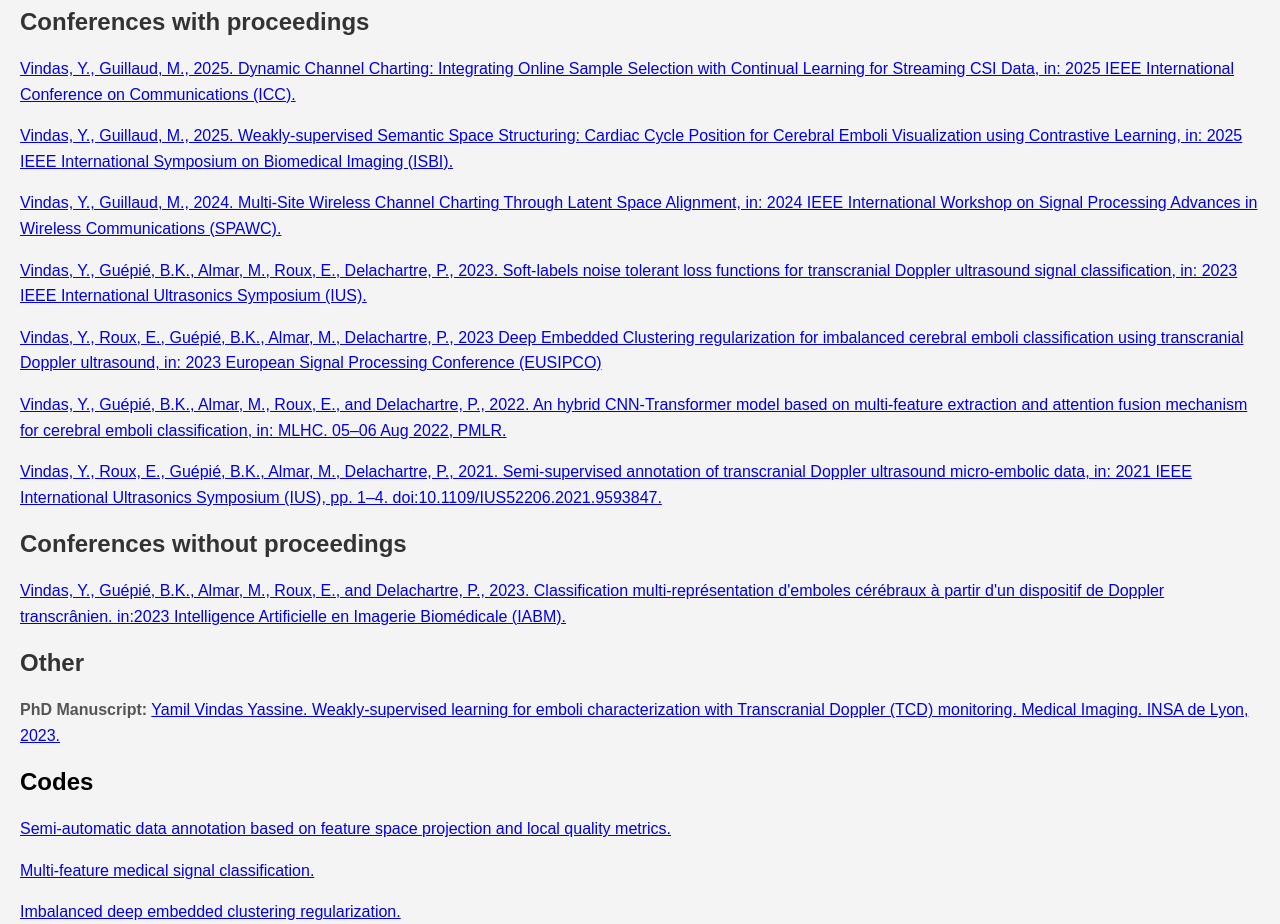
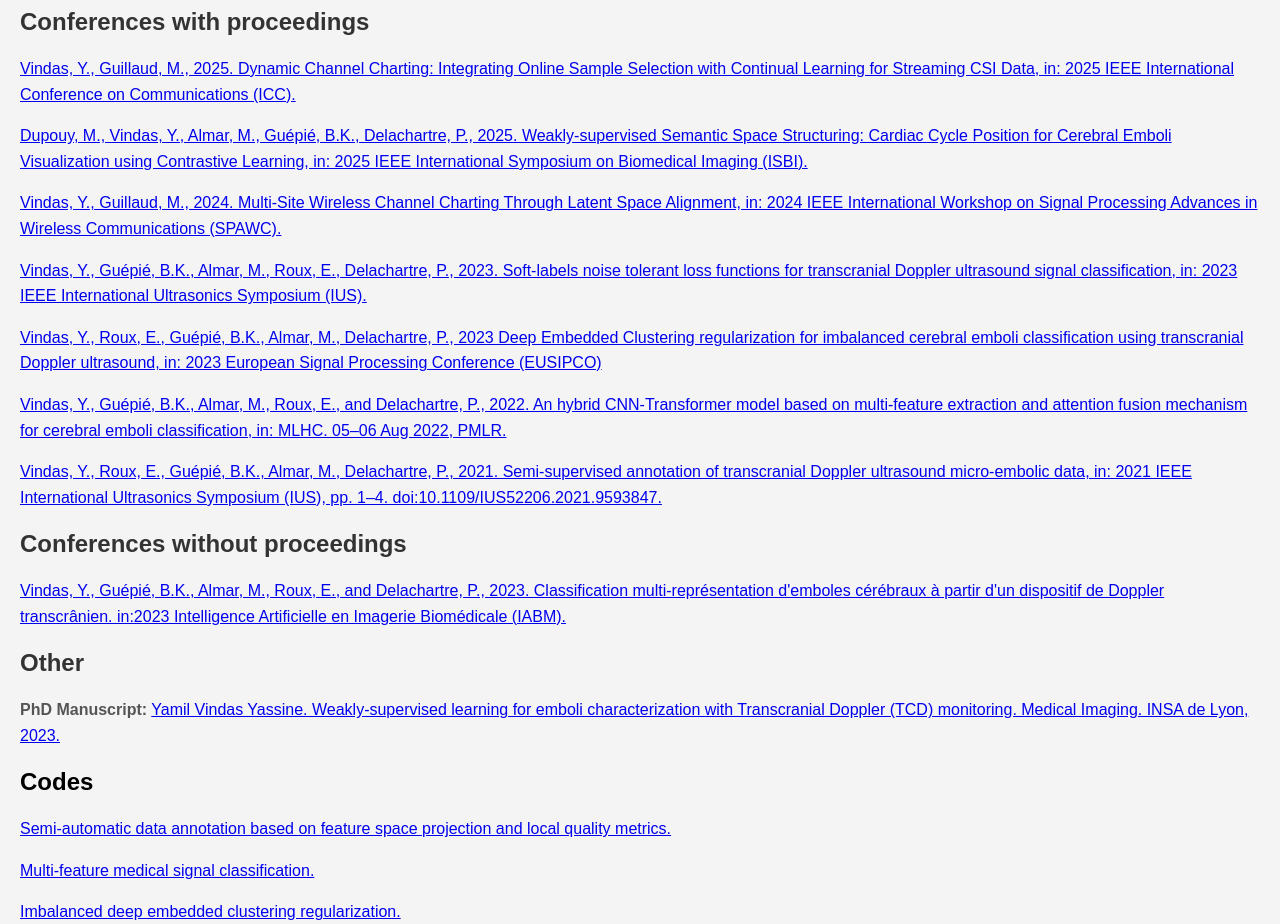
Before and after one commit to yamilvindas/yamilvindas.github.io, a plain HTML site: page index.html in a window 1280 px wide. Shown: the part 980-1904 px from the top of the page. Drawn offline with Linux system fonts and the light colour scheme.

Commit message:
Update index.html

```diff
--- a/index.html
+++ b/index.html
@@ -92,7 +92,7 @@
             <a href="https://hal.science/hal-04765610">Vindas, Y., Guillaud, M., 2025. Dynamic Channel Charting: Integrating Online Sample Selection with Continual Learning for Streaming CSI Data, in: 2025 IEEE International Conference on Communications (ICC).</a>
         </p>
         <p>
-            <a href="https://hal.science/hal-04922841v1">Vindas, Y., Guillaud, M., 2025. Weakly-supervised Semantic Space Structuring: Cardiac Cycle Position for Cerebral Emboli Visualization using Contrastive Learning, in: 2025 IEEE International Symposium on Biomedical Imaging (ISBI).</a>
+            <a href="https://hal.science/hal-04922841v1">Dupouy, M., Vindas, Y., Almar, M., Guépié, B.K., Delachartre, P., 2025. Weakly-supervised Semantic Space Structuring: Cardiac Cycle Position for Cerebral Emboli Visualization using Contrastive Learning, in: 2025 IEEE International Symposium on Biomedical Imaging (ISBI).</a>
         </p>
         <p>
             <a href="https://hal.science/hal-04685466">Vindas, Y., Guillaud, M., 2024. Multi-Site Wireless Channel Charting Through Latent Space Alignment, in: 2024 IEEE International Workshop on Signal Processing Advances in Wireless Communications (SPAWC).</a>
```
